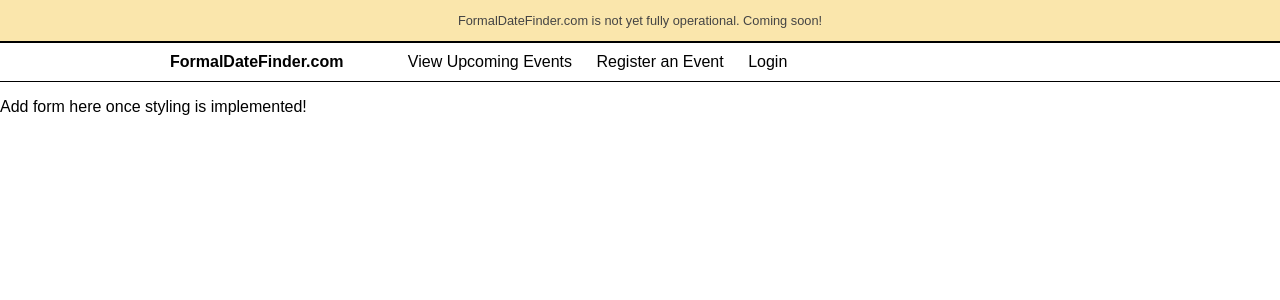
After one commit to malea/formaldatefinder, a Django app: page /register/ in a window 1280 px wide. The commit adds this page. Shown: the top 300 px of the page. Run offline with Django 3.2, Linux system fonts and the light colour scheme; some libraries are stand-ins or nearby versions.

Commit message:
add website navigation via header

```diff
--- a/templates/layout.html
+++ b/templates/layout.html
@@ -60,6 +60,8 @@
         <div class="menu">
             <a class="heading" href="/">FormalDateFinder.com</a>
             <ul>
+                <li><a href="upcoming/">View Upcoming Events</a></li>
+                <li><a href="register/">Register an Event</a></li>
                 <li><a href="javascript: FB.login()">Login</a></li>
             </ul>
         </div>
--- /dev/null
+++ b/templates/register.html
@@ -0,0 +1,11 @@
+{% extends "layout.html" %}
+
+{% block title %} Register - FormalDateFinder.com {% endblock %}
+
+{% block content %}
+
+<p>
+Add form here once styling is implemented!
+</p>
+
+{% endblock %}
```
Also changed, not shown: templates/upcoming.html (added, +11 -0 lines).
